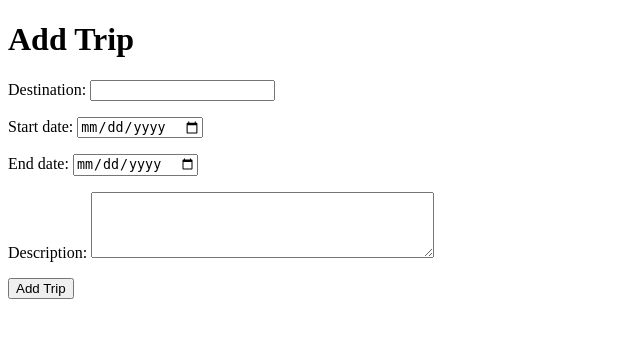
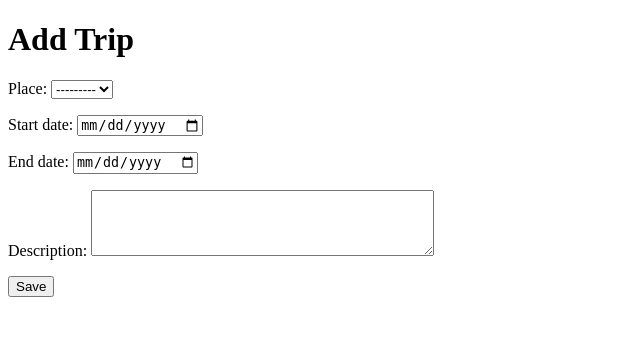
Before and after one commit to dixituwindsor/AdventureMinds, a Django app: page /add_trip/ in a window 1280 px wide. Shown: the top 338 px of the page, without its empty margins (0-640 px from the left). Run offline with Django 5.2, Linux system fonts and the light colour scheme; the visitor is signed in with stand-in values (Sample User, id 1); data that the repository does not hold is empty.

Commit message:
added functionality to add trips and photos

```diff
--- a/mainapp/admin.py
+++ b/mainapp/admin.py
@@ -2,7 +2,7 @@
 from django import forms
 from django.core.exceptions import ValidationError
 from django.db.models import Q
-from .models import UserProfile, Place, ChatMessage, Thread, UserPreferences, PreferenceChoice, PreferenceCategory, Trip
+from .models import UserProfile, Place, ChatMessage, Thread, UserPreferences, PreferenceChoice, PreferenceCategory, Trip, TripPhoto, TripPreference
 
 # Register your models here.
 admin.site.register(UserProfile)
@@ -12,6 +12,8 @@
 admin.site.register(PreferenceChoice)
 admin.site.register(PreferenceCategory)
 admin.site.register(Trip)
+admin.site.register(TripPhoto)
+admin.site.register(TripPreference)
 
 
 class ChatMessage(admin.TabularInline):
--- a/mainapp/forms.py
+++ b/mainapp/forms.py
@@ -1,9 +1,11 @@
 from django import forms
-from .models import UserProfile, UserPreferences, Trip, PreferenceChoice
+from .models import UserProfile, UserPreferences, Trip, PreferenceChoice, TripPreference
 from django.contrib.auth.forms import UserCreationForm
 from django.contrib.auth.models import User
 from django import forms
 from .models import UserPreferences, PreferenceCategory
+from multiupload.fields import MultiFileField
+from .models import Trip
 
 
 from django.contrib.auth.models import User
@@ -37,6 +39,7 @@
 
 
 
+
 class UserPreferencesForm(forms.ModelForm):
     def __init__(self, *args, **kwargs):
         initial_data = kwargs.pop('initial', {})
@@ -64,27 +67,44 @@
         fields = []  # No need to specify fields as they are dynamically generated
 
 
+
 class AddTripForm(forms.ModelForm):
-    destination = forms.CharField(max_length=100)
     start_date = forms.DateField(widget=forms.DateInput(attrs={'type': 'date'}))
     end_date = forms.DateField(widget=forms.DateInput(attrs={'type': 'date'}))
     description = forms.CharField(widget=forms.Textarea(attrs={'rows': 4}))
+    photos = MultiFileField(min_num=1, max_num=10, max_file_size=1024*1024*5)
 
     class Meta:
         model = Trip
-        fields = ['destination', 'start_date', 'end_date', 'description']
+        fields = ['place', 'start_date', 'end_date', 'description']
+
+    def __init__(self, *args, **kwargs):
+        self.user = kwargs.pop('user', None)
+        super().__init__(*args, **kwargs)
+
+    def save(self, commit=True):
+        trip = super().save(commit=False)
+        trip.uploader = self.user
+        if commit:
+            trip.save()
+        return trip
+
+class TripPreferenceForm(forms.ModelForm):
+    class Meta:
+        model = TripPreference
+        fields = []
 
     def __init__(self, *args, **kwargs):
         super().__init__(*args, **kwargs)
         categories = PreferenceCategory.objects.all()
         for category in categories:
             choices = PreferenceChoice.objects.filter(category=category)
-            choices_field = forms.MultipleChoiceField(
-                choices=[(choice.pk, choice.value) for choice in choices],
+            choices_list = [(choice.pk, choice.value) for choice in choices]
+            self.fields[f'{category.name}'] = forms.MultipleChoiceField(
+                choices=choices_list,
                 widget=forms.CheckboxSelectMultiple,
-                required=False
+                label=category.name
             )
-            self.fields[f'{category.name}'] = choices_field
 
 
 
--- a/mainapp/models.py
+++ b/mainapp/models.py
@@ -1,23 +1,20 @@
 from django.db import models
 from django.contrib.auth.models import User
+
 
 
 class Place(models.Model):
     name = models.CharField(max_length=100)
     address = models.CharField(max_length=300)
+    description = models.TextField(max_length=200, blank=True)
 
     def __str__(self):
         return self.name
-
-    def __str__(self):
-        return self.user.username
-
 
 class UserProfile(models.Model):
     user = models.OneToOneField(User, on_delete=models.CASCADE)
     phone_number = models.CharField(max_length=12)
     address = models.CharField(max_length=200)
-    email = models.EmailField(null=True, blank=True)
     date_of_birth = models.DateField()
     interested_places = models.ManyToManyField(Place, null=True, blank=True)
     preferences = models.ForeignKey('UserPreferences', on_delete=models.SET_NULL, null=True, blank=True)
@@ -55,16 +52,34 @@
         return [preference.value for preference in self.preferences.all()]
 
 
+
+
 class Trip(models.Model):
     uploader = models.ForeignKey(User, on_delete=models.CASCADE)
-    destination = models.CharField(max_length=100)
+    place = models.ForeignKey(Place, on_delete=models.CASCADE)
     start_date = models.DateField()
     end_date = models.DateField()
     description = models.TextField()
-    preferences = models.ManyToManyField('mainapp.PreferenceChoice', related_name='trips')
+
 
     def __str__(self):
-        return f"{self.destination} Trip"
+        return f"Trip to {self.place.name}"
+
+
+class TripPhoto(models.Model):
+    trip = models.ForeignKey(Trip, on_delete=models.CASCADE, related_name='trip_photos')
+    photo = models.ImageField(upload_to='trip_photos')
+
+    def __str__(self):
+        return f"Photo for {self.trip.place}"
+
+
+
+class TripPreference(models.Model):
+    related_trip = models.ForeignKey(Trip, on_delete=models.CASCADE, related_name='preferences')
+    preferences = models.ManyToManyField(PreferenceChoice)
+    def __str__(self):
+        return f"Preferences for {self.related_trip.place.name} by {self.related_trip.uploader}"
 
 
 class ThreadManager(models.Manager):
--- a/mainapp/templates/mainapp/add_trip.html
+++ b/mainapp/templates/mainapp/add_trip.html
@@ -7,10 +7,11 @@
 </head>
 <body>
     <h1>Add Trip</h1>
-    <form method="post">
+    <form method="post" enctype="multipart/form-data">
         {% csrf_token %}
-        {{ form.as_p }}
-        <button type="submit">Add Trip</button>
+        {{ trip_form.as_p }}
+        {{ preference_form.as_p }}
+        <button type="submit">Save</button>
     </form>
 </body>
 </html>
--- a/mainapp/views.py
+++ b/mainapp/views.py
@@ -1,8 +1,8 @@
 from django.shortcuts import render, redirect
 from django.urls import reverse
-from .models import UserProfile, UserPreferences, PreferenceCategory, PreferenceChoice
-from .forms import UserProfileForm, UserPreferencesForm, AddTripForm
-
+from .models import UserProfile, UserPreferences, PreferenceCategory, PreferenceChoice, TripPreference, TripPhoto
+from .forms import UserProfileForm, UserPreferencesForm, AddTripForm, TripPreferenceForm
+from django.shortcuts import get_object_or_404
 from django.http import HttpResponse
 from django.shortcuts import render, redirect
 from django.http import HttpResponse, JsonResponse
@@ -40,8 +40,6 @@
         form = UserPreferencesForm(request.POST)
         if form.is_valid():
             cleaned_data = form.cleaned_data
-            print("Cleaned form data:", cleaned_data)  # Print cleaned form data
-
             preferences = UserPreferences.objects.create(user_profile=user_profile_instance)
             for category_name, choices in cleaned_data.items():
                 category = PreferenceCategory.objects.get(name=category_name)
@@ -51,6 +49,7 @@
     else:
         form = UserPreferencesForm(instance=user_profile_instance.preferences)
     return render(request, 'mainapp/userPreferences.html', {'form': form})
+
 
 def messenger(request):
     template = "mainapp/messenger.html"
@@ -145,7 +144,7 @@
             user = authenticate(request, username=username, password=password)
             if user is not None and user.is_active:
                 login(request, user)
-                return redirect('mainapp:chat_app')
+                return redirect('mainapp:profile')
             else:
                 response = HttpResponse()
                 response.write("<p>Wrong credentials</p>")
@@ -164,12 +163,32 @@
 @login_required
 def add_trip(request):
     if request.method == 'POST':
-        form = AddTripForm(request.POST)
-        if form.is_valid():
-            trip = form.save(commit=False)
+        trip_form = AddTripForm(request.POST, request.FILES, user=request.user)
+        preference_form = TripPreferenceForm(request.POST)
+        if trip_form.is_valid() and preference_form.is_valid():
+            # Save the trip data
+            trip = trip_form.save(commit=False)
             trip.uploader = request.user
+
+
+            # Retrieve the selected preference choices from the form data
+            selected_preferences = [int(choice_id) for field in preference_form.cleaned_data.values() for choice_id in field]
+
+            # Get the PreferenceChoice objects corresponding to the selected preference choices
+            preferences = PreferenceChoice.objects.filter(id__in=selected_preferences)
+
+            # Create a TripPreference object and associate it with the trip
+            trip_preference = TripPreference.objects.create(related_trip=trip)
+            trip_preference.preferences.add(*preferences)
             trip.save()
-            return redirect('mainapp:homepage')  # Assuming 'home' is the name of your home page URL
+
+            # Save uploaded photos
+            for photo in request.FILES.getlist('photos'):
+                trip_photo = TripPhoto(trip=trip, photo=photo)
+                trip_photo.save()
+
+            return redirect('mainapp:homepage')  # Redirect to some success URL
     else:
-        form = AddTripForm()
-    return render(request, 'mainapp/add_trip.html', {'form': form})
+        trip_form = AddTripForm(user=request.user)
+        preference_form = TripPreferenceForm()
+    return render(request, 'mainapp/add_trip.html', {'trip_form': trip_form, 'preference_form': preference_form})
```
Also changed, not shown: 1 other file.
